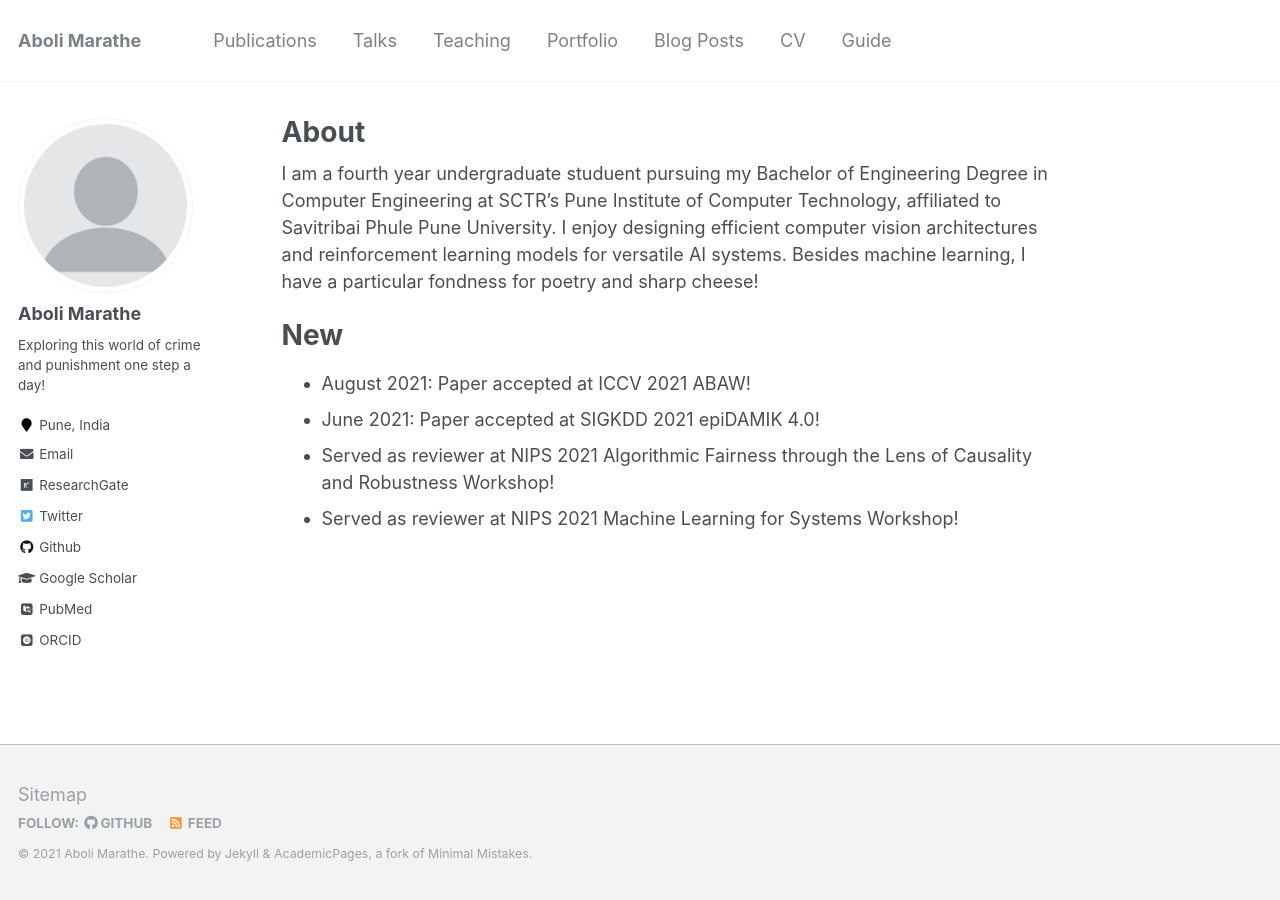
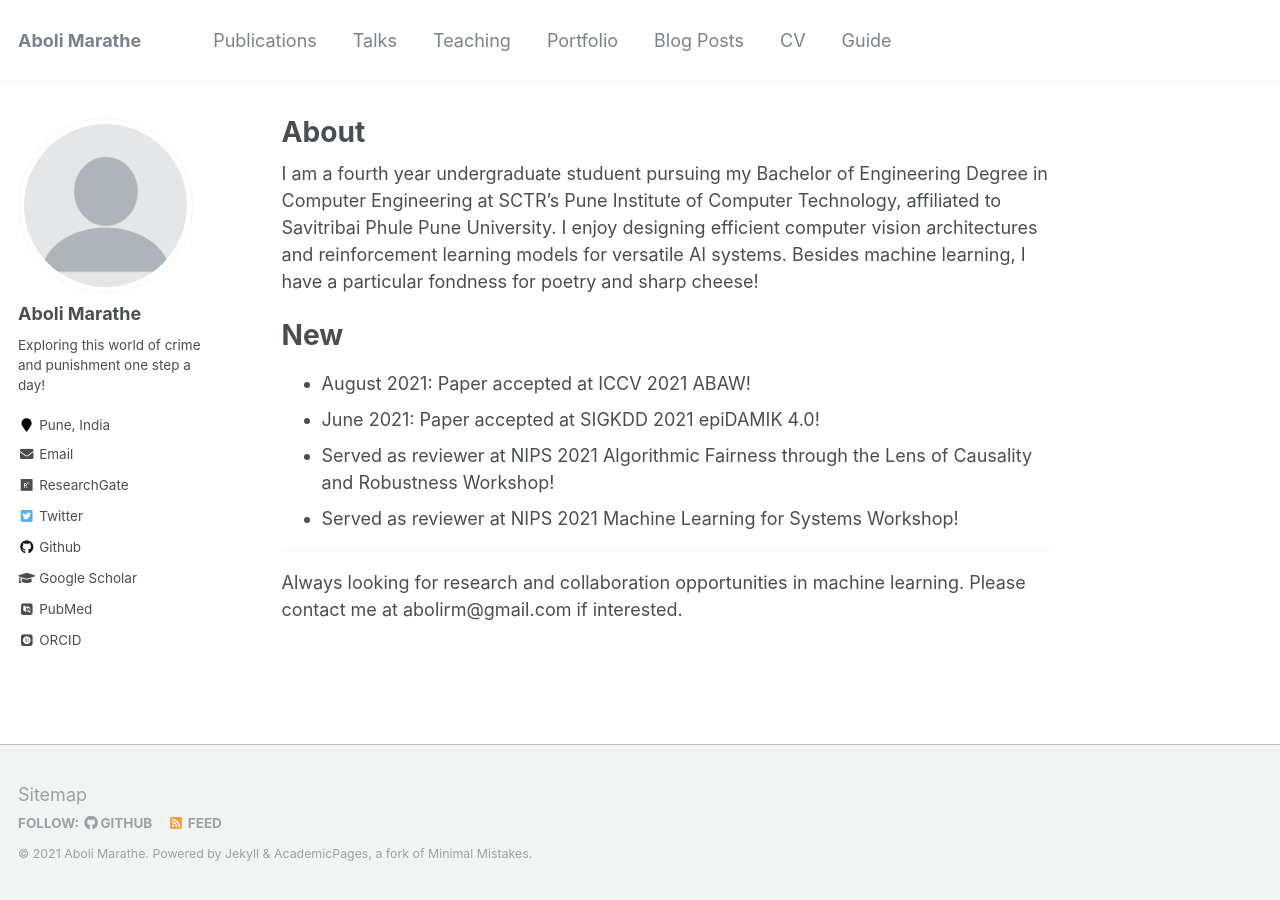
Before and after one commit to Infernolia/Infernolia.github.io, a Jekyll site: the page built from _pages/about.md, in a window 1280 px wide. Built offline with Jekyll 4.4.1, drawn with Linux system fonts in a browser that asks for light colours; some web fonts are replaced.

Commit message:
Update about.md

```diff
--- a/_pages/about.md
+++ b/_pages/about.md
@@ -17,3 +17,7 @@ New
 - June 2021: Paper accepted at SIGKDD 2021 epiDAMIK 4.0!
 - Served as reviewer at NIPS 2021 Algorithmic Fairness through the Lens of Causality and Robustness Workshop!
 - Served as reviewer at NIPS 2021 Machine Learning for Systems Workshop!
+
+---
+
+Always looking for research and collaboration opportunities in machine learning. Please contact me at abolirm@gmail.com if interested.
```
